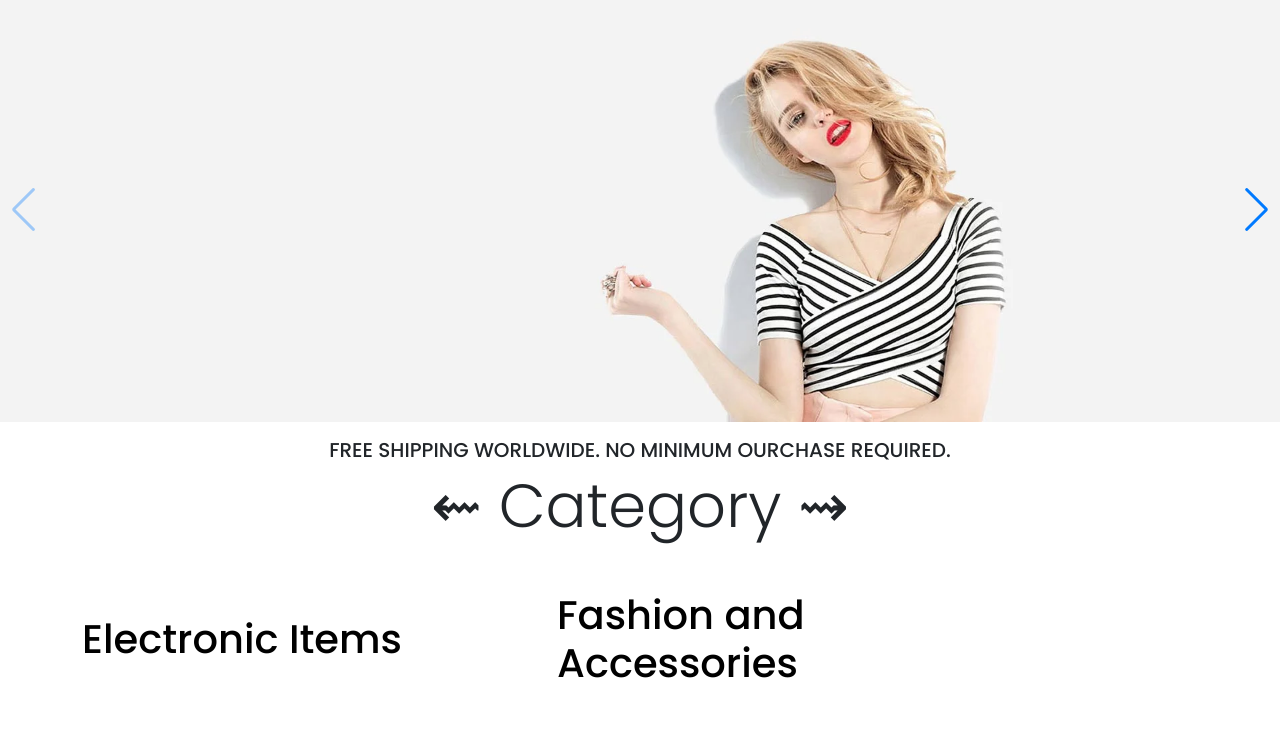
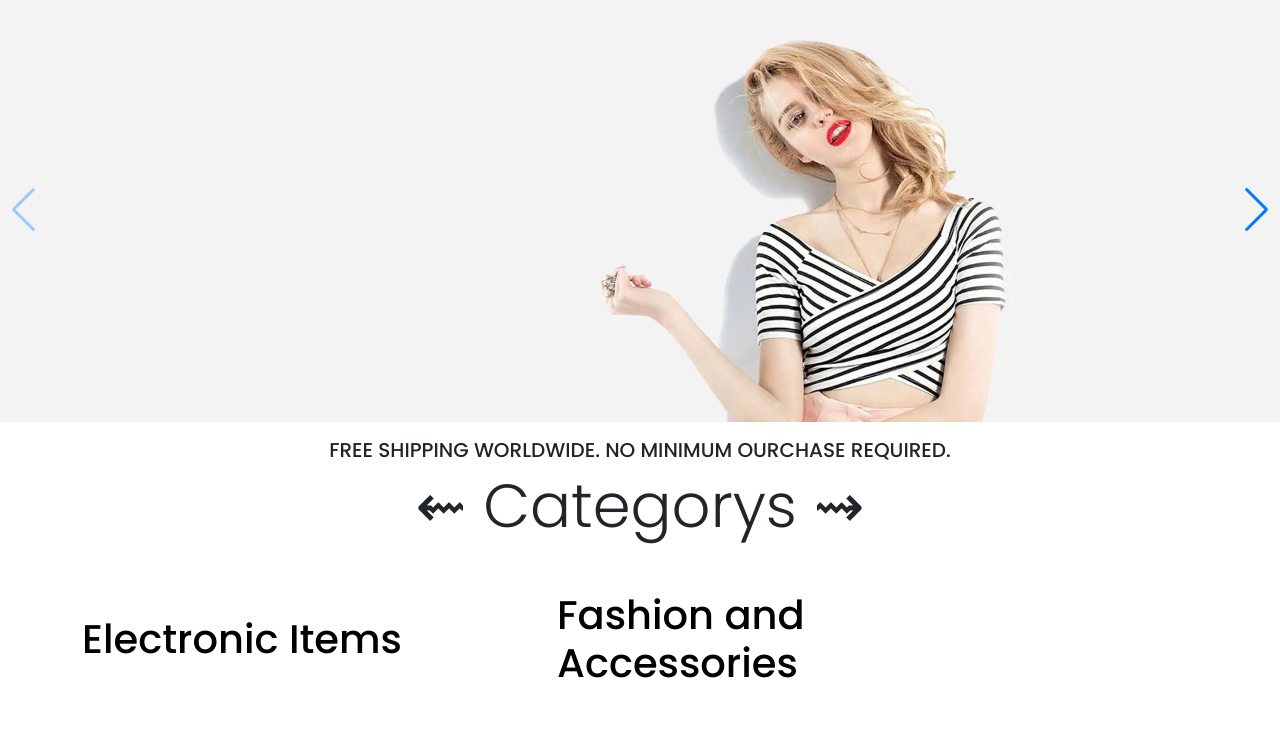
Before and after one commit to nathanielnosa/ecomm, a Django app: page / in a window 1280 px wide. Shown: the part 107-844 px from the top of the page. Run offline with Django 4.2, Linux system fonts and the light colour scheme; data comes from the database, SQL or seed files in the repository.

Commit message:
final commit

```diff
--- a/templates/stores/index.html
+++ b/templates/stores/index.html
@@ -31,7 +31,7 @@
         <h5 class="text-center">FREE SHIPPING WORLDWIDE. NO MINIMUM OURCHASE REQUIRED.</h5>
         <div class="intro mb-5">
           <h2 class="text-center">
-              <span>&#8668;</span> Category <span>&#8669;</span>
+              <span>&#8668;</span> Categorys <span>&#8669;</span>
           </h2>
         </div>
         <div class="row justify-content-space-between align-items-center">
```
